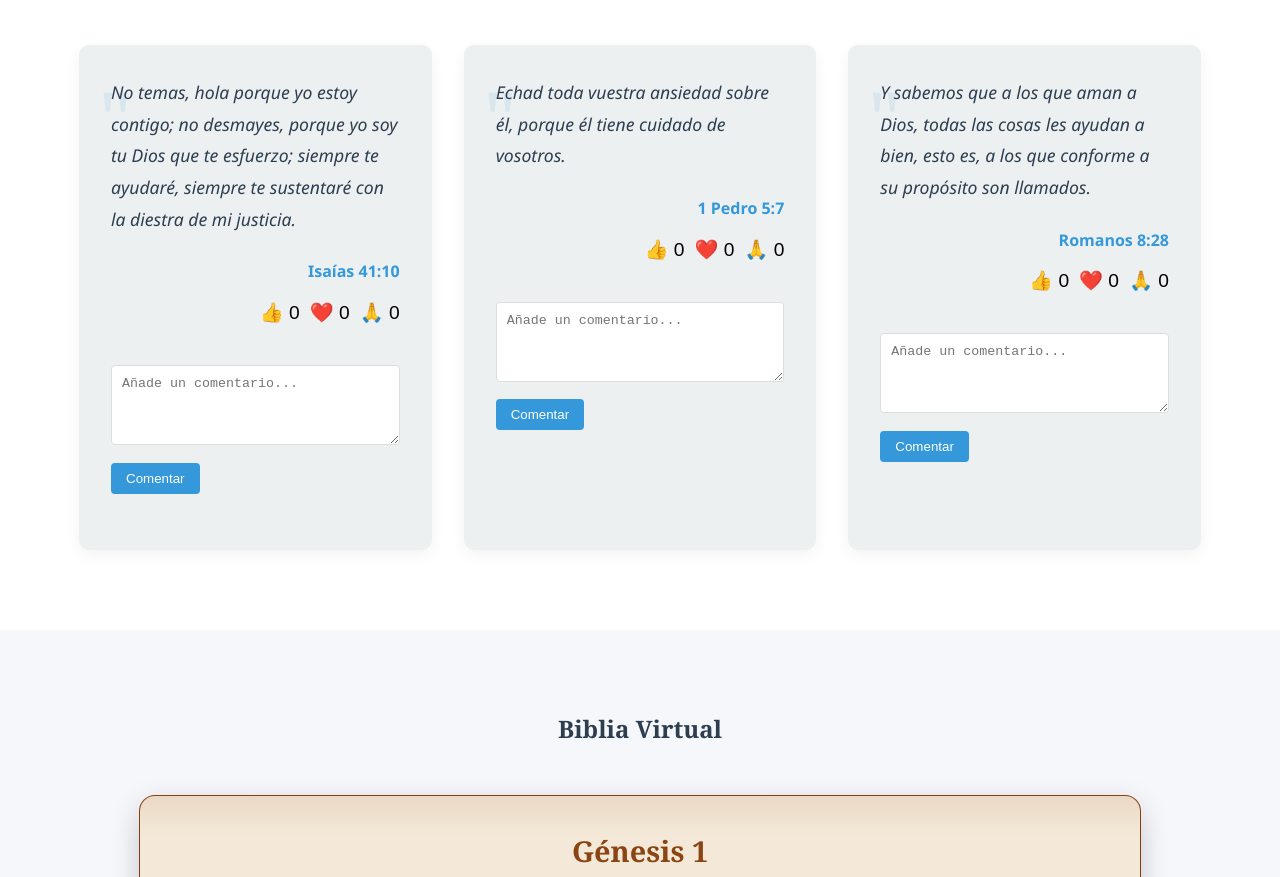
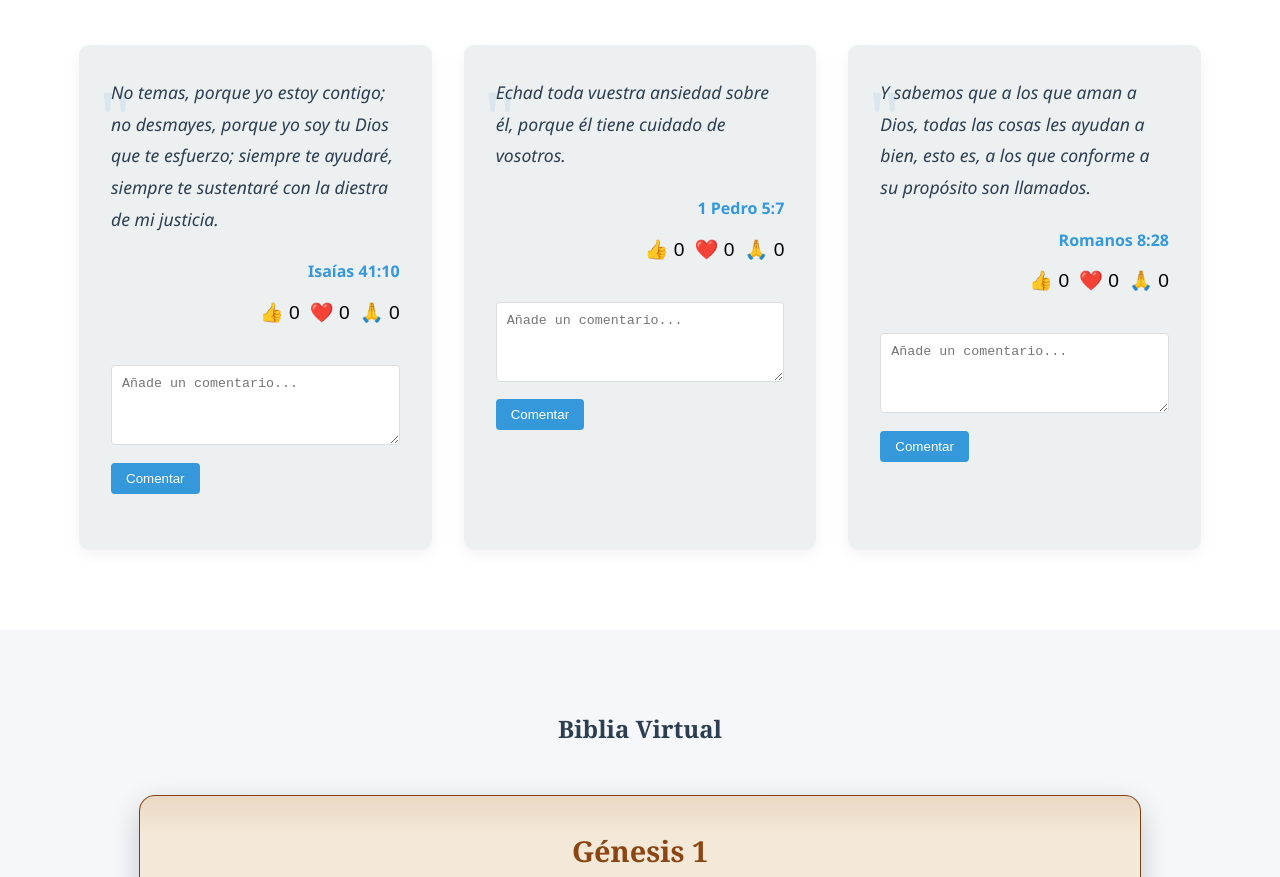
Before and after one commit to FERFRANC0/esperanzaenlapalabra, a plain HTML site: page index.html in a window 1280 px wide. Shown: the part 1056-1933 px from the top of the page. Drawn offline with nearby package versions, Linux system fonts and the light colour scheme.

Commit message:
Update index.html

```diff
--- a/index.html
+++ b/index.html
@@ -889,7 +889,7 @@
             <div class="frases-container">
                 <!-- Frase 1 -->
                 <div class="frase-card">
-                    <p class="frase-text" data-translate="phrase-1">No temas, hola porque yo estoy contigo; no desmayes, porque yo soy tu Dios que te esfuerzo; siempre te ayudaré, siempre te sustentaré con la diestra de mi justicia.</p>
+                    <p class="frase-text" data-translate="phrase-1">No temas, porque yo estoy contigo; no desmayes, porque yo soy tu Dios que te esfuerzo; siempre te ayudaré, siempre te sustentaré con la diestra de mi justicia.</p>
                     <p class="frase-ref">Isaías 41:10</p>
 
                     <div class="reactions">
```
